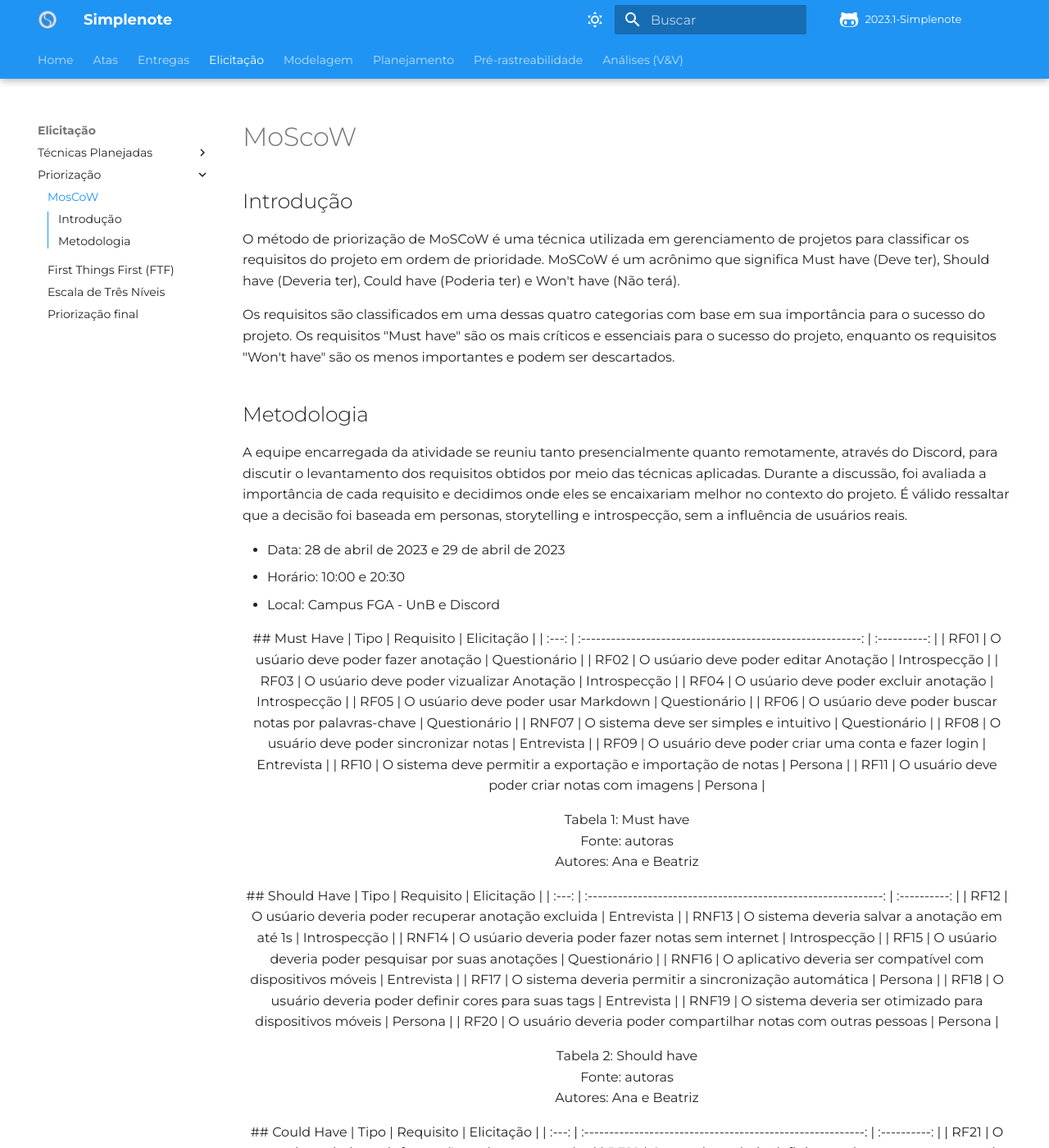
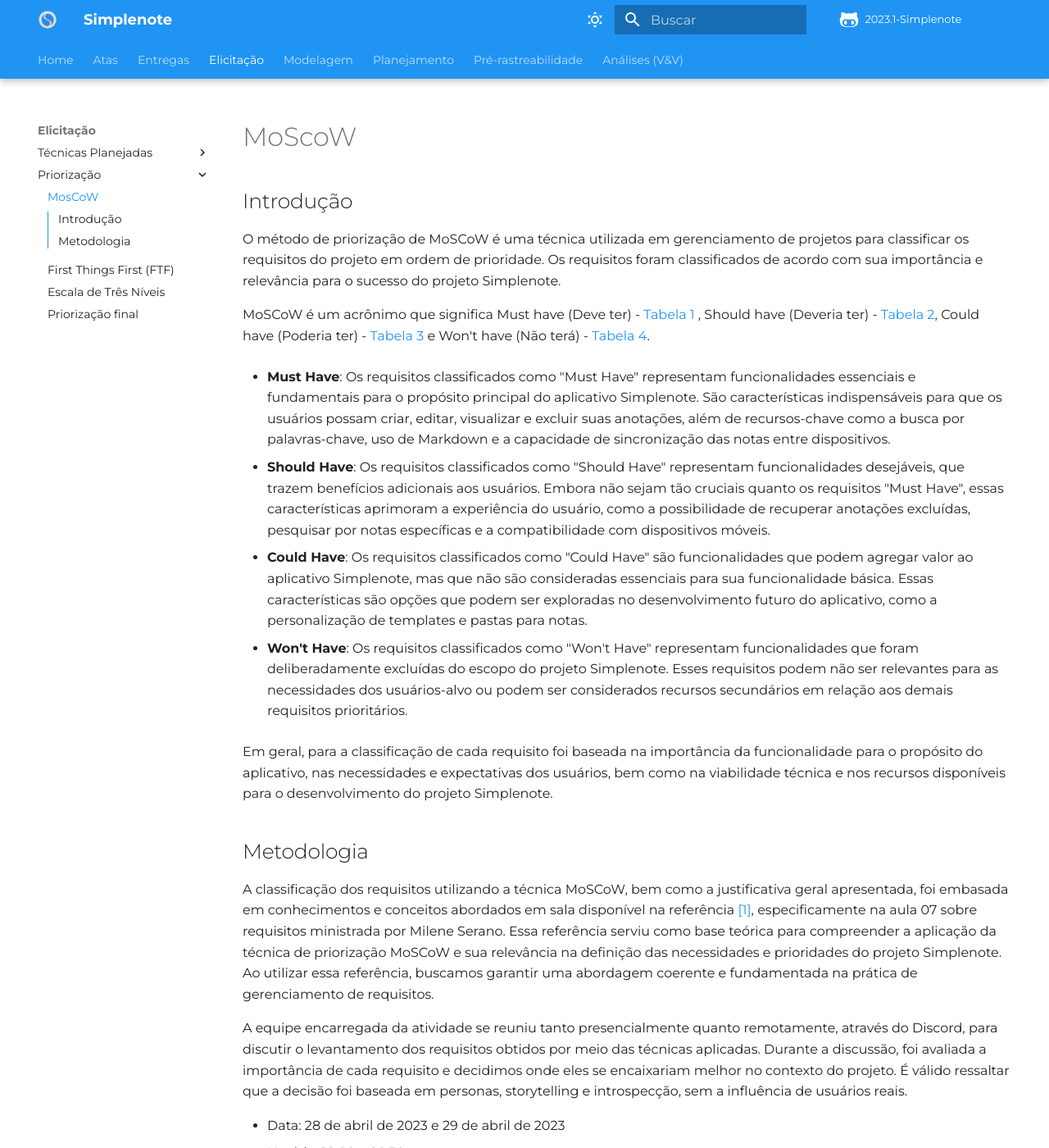
Before and after one commit to Requisitos-de-Software/2023.1-Simplenote, an MkDocs documentation site: the page built from docs/elicitacao/Priorização/MoScoW.md, in a window 1280 px wide and 1400 px high. Shown: the whole window at 82% size. Built offline with MkDocs 1.6.1 and Material for MkDocs 9.7.7, drawn with Linux system fonts in a browser that asks for light colours; some web fonts are replaced; comment, search, counter and statistics services are not loaded; some of the changed text lies outside the part shown.

Commit message:
#71 Corrigindo Moscow.md

```diff
--- a/docs/elicitacao/Priorização/MoScoW.md
+++ b/docs/elicitacao/Priorização/MoScoW.md
@@ -2,17 +2,25 @@
 
 ## Introdução
 
-<p>
-O método de priorização de MoSCoW é uma técnica utilizada em gerenciamento de projetos para classificar os requisitos do projeto em ordem de prioridade.
-MoSCoW é um acrônimo que significa Must have (Deve ter), Should have (Deveria ter), Could have (Poderia ter) e Won't have (Não terá).
-</p>
-<p>
-Os requisitos são classificados em uma dessas quatro categorias com base em sua importância para o sucesso do projeto.
-Os requisitos "Must have" são os mais críticos e essenciais para o sucesso do projeto, enquanto os requisitos "Won't have"
-são os menos importantes e podem ser descartados.
-</p>
+O método de priorização de MoSCoW é uma técnica utilizada em gerenciamento de projetos para classificar os requisitos do projeto em ordem de prioridade. Os requisitos foram classificados de acordo com sua importância e relevância para o sucesso do projeto Simplenote.
+
+MoSCoW é um acrônimo que significa Must have (Deve ter) - [Tabela 1](../../elicitacao/Prioriza%C3%A7%C3%A3o/MoScoW.md#must-have) , Should have (Deveria ter) - [Tabela 2](../../elicitacao/Prioriza%C3%A7%C3%A3o/MoScoW.md#should-have), Could have (Poderia ter) - [Tabela 3](../../elicitacao/Prioriza%C3%A7%C3%A3o/MoScoW.md#could-have) e Won't have (Não terá) - [Tabela 4](../../elicitacao/Prioriza%C3%A7%C3%A3o/MoScoW.md#wont-have).
+
+- **Must Have**: Os requisitos classificados como "Must Have" representam funcionalidades essenciais e fundamentais para o propósito principal do aplicativo Simplenote. São características indispensáveis para que os usuários possam criar, editar, visualizar e excluir suas anotações, além de recursos-chave como a busca por palavras-chave, uso de Markdown e a capacidade de sincronização das notas entre dispositivos.
+
+- **Should Have**: Os requisitos classificados como "Should Have" representam funcionalidades desejáveis, que trazem benefícios adicionais aos usuários. Embora não sejam tão cruciais quanto os requisitos "Must Have", essas características aprimoram a experiência do usuário, como a possibilidade de recuperar anotações excluídas, pesquisar por notas específicas e a compatibilidade com dispositivos móveis.
+
+- **Could Have**: Os requisitos classificados como "Could Have" são funcionalidades que podem agregar valor ao aplicativo Simplenote, mas que não são consideradas essenciais para sua funcionalidade básica. Essas características são opções que podem ser exploradas no desenvolvimento futuro do aplicativo, como a personalização de templates e pastas para notas.
+
+- **Won't Have**: Os requisitos classificados como "Won't Have" representam funcionalidades que foram deliberadamente excluídas do escopo do projeto Simplenote. Esses requisitos podem não ser relevantes para as necessidades dos usuários-alvo ou podem ser considerados recursos secundários em relação aos demais requisitos prioritários.
+
+
+Em geral, para a classificação de cada requisito foi baseada na importância da funcionalidade para o propósito do aplicativo, nas necessidades e expectativas dos usuários, bem como na viabilidade técnica e nos recursos disponíveis para o desenvolvimento do projeto Simplenote.
+
 
 ## Metodologia
+
+A classificação dos requisitos utilizando a técnica MoSCoW, bem como a justificativa geral apresentada, foi embasada em conhecimentos e conceitos abordados em sala disponível na referência [[1]](../../elicitacao/Prioriza%C3%A7%C3%A3o/MoScoW.md#referencias-bibliograficas), especificamente na aula 07 sobre requisitos ministrada por Milene Serano. Essa referência serviu como base teórica para compreender a aplicação da técnica de priorização MoSCoW e sua relevância na definição das necessidades e prioridades do projeto Simplenote. Ao utilizar essa referência, buscamos garantir uma abordagem coerente e fundamentada na prática de gerenciamento de requisitos.
 
 A equipe encarregada da atividade se reuniu tanto presencialmente quanto remotamente, através do Discord, para discutir o levantamento dos requisitos obtidos por meio das técnicas aplicadas. Durante a discussão, foi avaliada a importância de cada requisito e decidimos onde eles se encaixariam melhor no contexto do projeto. É válido ressaltar que a decisão foi baseada em personas, storytelling e introspecção, sem a influência de usuários reais.
 
@@ -37,8 +45,8 @@
 | RF09  |     O usuário deve poder criar uma conta e fazer login     |  Entrevista  |
 | RF10  | O sistema deve permitir a exportação e importação de notas |   Persona    |
 | RF11  |        O usuário deve poder criar notas com imagens        |   Persona    |
+
 <p align="center"> Tabela 1: Must have <br> Fonte: autoras <br> Autores: Ana e Beatriz </p>
-
 
 ## Should Have
 
@@ -53,8 +61,8 @@
 | RF18  |     O usuário deveria poder definir cores para suas tags      |  Entrevista  |
 | RNF19 |   O sistema deveria ser otimizado para dispositivos móveis    |   Persona    |
 | RF20  | O usuário deveria poder compartilhar notas com outras pessoas |   Persona    |
+
 <p align="center"> Tabela 2: Should have <br> Fonte: autoras <br> Autores: Ana e Beatriz </p>
-
 
 ## Could Have
 
@@ -68,33 +76,39 @@
 | RF26  |   O usuário poderia definir um lembrete para suas notas    |      --      |
 | RNF27 |   O sistema poderia fornecer estatísticas sobre as notas   |      --      |
 | RNF28 | O sistema poderia oferecer sugestões de notas relacionadas |      --      |
+
 <p align="center"> Tabela 3: Could have <br> Fonte: autoras <br> Autores: Ana e Beatriz </p>
 
 ## Won't Have
 
-| Tipo  |                                     Requisito                                     | Elicitação |
-| :---: | :-------------------------------------------------------------------------------: | :--------: |
-| RF29  |            O usuario não terá como criar espaços de anotação em equipe            |     --     |
-| RF30  | O usuario não terá como mudar cor, fonte e tamanho da letra sem utilizar markdown |     --     |
-<p align="center"> Tabela 3: Won't have <br> Fonte: autoras <br> Autores: Ana e Beatriz </p>
+| Tipo |                                     Requisito                                     | Elicitação |
+| :--: | :-------------------------------------------------------------------------------: | :--------: |
+| RF29 |            O usuario não terá como criar espaços de anotação em equipe            |     --     |
+| RF30 | O usuario não terá como mudar cor, fonte e tamanho da letra sem utilizar markdown |     --     |
+
+<p align="center"> Tabela 4: Won't have <br> Fonte: autoras <br> Autores: Ana e Beatriz </p>
 
 </center>
 
 # Legenda
 
- - RF: Requisito funcional
- - RNF: Requisito não funcional
+- RF: Requisito funcional
+- RNF: Requisito não funcional
 
+# Referências Bibliográficas
+
+[1] SERANO, Milene. Requisitos - Aula 07. Disponível em: <https://aprender3.com>. Acesso em: 26 abr. 2023.
 
 # Bibliografia
 
-[1] SERANO, Milene. Requisitos - Aula 07. Disponível em: <https://aprender3.com>. Acesso em: 26 abr. 2023.
-
+> SERANO, Milene. Requisitos - Aula 07. Disponível em: <https://aprender3.com>. Acesso em: 26 abr. 2023.
 
 ### Histórico de versão
+
 | Versão | Data       | Descrição                     | Autor(es)             | Revisor(es) |
 | ------ | ---------- | ----------------------------- | --------------------- | ----------- |
 | `1.0`  | 26/04/2022 | Instrospecção                 | Beatriz e Ana Beatriz | Mylena      |
 | `1.1`  | 28/04/2022 | Adicionando alguns requisitos | Beatriz e Ana Beatriz | Mylena      |
 | `1.2`  | 29/04/2023 | Finalizando requisitos        | Beatriz e Ana Beatriz | Mylena      |
 | `1.3`  | 15/05/2023 | Ajustes Feedbacks entrega 2   | Ana Beatriz           | Mylena      |
+| `1.4`  | 18/06/2023 | Ajustes Verificação           | Ana Beatriz           | Beatriz     |
```
